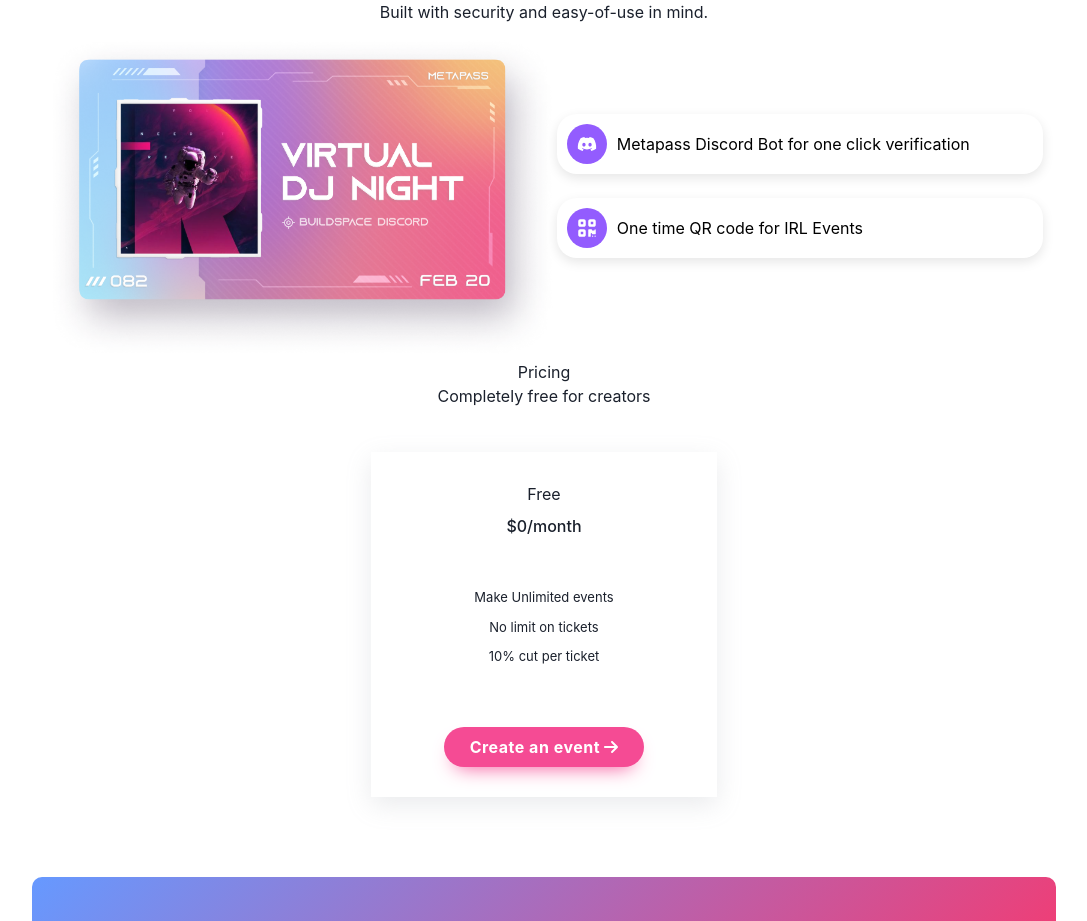
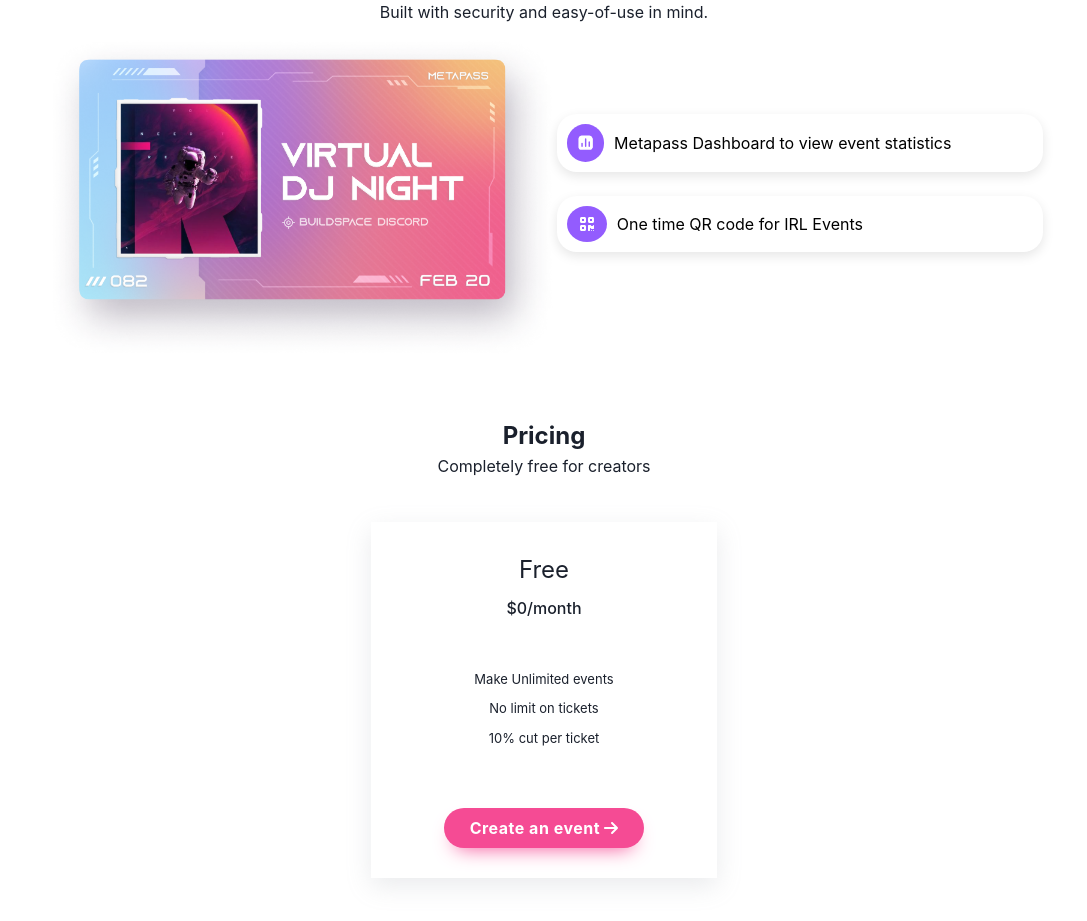
Before and after one commit to shrutipanjwani/metapass-landing, a React (Create React App) app: page / in a window 1280 px wide. Shown: the part 1383-2304 px from the top of the page, without its empty margins (96-1183 px from the left). Built offline with nearby package versions, Linux system fonts and the light colour scheme.

Commit message:
aesthetic

```diff
--- a/src/Components/Main.js
+++ b/src/Components/Main.js
@@ -4,27 +4,22 @@ import GradientButton from "./GradientButton";
 import Button from "./Button";
 import { FontAwesomeIcon } from "@fortawesome/react-fontawesome";
 import { faArrowRight, faQrcode } from "@fortawesome/free-solid-svg-icons";
+// import {} from "@fortawesome/fontawesome-svg-core"
 import token from "../Assets/gate.m4v";
 import live from "../Assets/surf.m4v";
 import ticket from "../Assets/ticket1.png";
-import { faDiscord } from "@fortawesome/free-brands-svg-icons";
+// import { ReactComponent as ChartIcon } from "./chart-svgrepo-com.svg";
 
 const Main = () => {
-
   return (
     <main>
       <div className="features-grid" data-aos="fade-up">
         <div className="feature-image">
-					<video
-						playsInline autoPlay muted loop width={600} src={token}
-					/>
+          <video playsInline autoPlay muted loop width={600} src={token} />
         </div>
         <div className="feature-grid-content">
           <h1>Token gate your events</h1>
-					<p>
-						NFT Tickets to token gate your event in less than 1
-						minute
-					</p>
+          <p>NFT Tickets to token gate your event in less than 1 minute</p>
           <a href="/">
             Learn more <FontAwesomeIcon icon={faArrowRight} />{" "}
           </a>
@@ -32,15 +27,23 @@ const Main = () => {
         <div className="feature-grid-content">
           <h1>Live on Polygon Network</h1>
           <p>
-						We've chosen to go live on Polygon chain as its fast and
-						inexpensive to create events
+            We've chosen to go live on Polygon chain as its fast and inexpensive
+            to create events
           </p>
           <a href="/">
             Learn more <FontAwesomeIcon icon={faArrowRight} />{" "}
           </a>
         </div>
         <div className="feature-image">
-					<video playsInline autoPlay muted loop width={600} src={live} alt="live" />
+          <video
+            playsInline
+            autoPlay
+            muted
+            loop
+            width={600}
+            src={live}
+            alt="live"
+          />
         </div>
       </div>
       <div className="features-method" data-aos="fade-up">
@@ -53,17 +56,25 @@ const Main = () => {
           <div className="method-content">
             <a href="/">
               <div className="method-content-box">
-								<FontAwesomeIcon icon={faDiscord} />
-								<p>
-									Metapass Discord Bot for one click
-									verification
-								</p>
+                <svg
+                  fill="white"
+                  width="8%"
+                  height="5%"
+                  viewBox="0 0 24 24"
+                  radius="0px"
+                  strokeLinecap="square"
+                  xmlns="http://www.w3.org/2000/svg"
+                  enable-background="new 0 0 24 24"
+                >
+                  <path d="M19,2H5C3.3,2,2,3.3,2,5v14c0,1.7,1.3,3,3,3h14c1.7,0,3-1.3,3-3V5C22,3.3,20.7,2,19,2z M8,17c0,0.6-0.4,1-1,1s-1-0.4-1-1v-4c0-0.6,0.4-1,1-1s1,0.4,1,1V17z M13,17c0,0.6-0.4,1-1,1s-1-0.4-1-1V7c0-0.6,0.4-1,1-1s1,0.4,1,1V17z M18,17c0,0.6-0.4,1-1,1s-1-0.4-1-1v-6c0-0.6,0.4-1,1-1s1,0.4,1,1V17z" />
+                </svg>
+                <p>Metapass Dashboard to view event statistics</p>
               </div>
             </a>
             <br />
             <a href="/">
               <div className="method-content-box">
-								<FontAwesomeIcon icon={faQrcode} />
+                <FontAwesomeIcon width="20px" height="20px" icon={faQrcode} />
                 <p>One time QR code for IRL Events</p>
               </div>
             </a>
@@ -85,8 +96,7 @@ const Main = () => {
             </ul>
             <GradientButton>
               <a href="https://app.metapasshq.xyz">
-								Create an event&nbsp;{" "}
-								<FontAwesomeIcon icon={faArrowRight} />{" "}
+                Create an event&nbsp; <FontAwesomeIcon icon={faArrowRight} />{" "}
               </a>
             </GradientButton>
           </div>
--- a/src/Styles/Main.css
+++ b/src/Styles/Main.css
@@ -87,8 +87,7 @@ main {
 
 .features-method .methods-flex .method-content .method-content-box svg {
   padding: 10px;
-  width: 20px;
-  height: 20px;
+
   border-radius: 50%;
   background-color: #935cfe;
   color: var(--white-color);
@@ -115,6 +114,14 @@ main {
   text-align: center;
   margin: 0px;
   padding: 0px;
+  font-size: normal;
+  font-weight: normal;
+
+}
+.pricing h1{
+  margin-top: 5%;
+  font-size: x-large;
+  font-weight: bold;
 }
 .price-flex .on-each-ticket{
   font-size: x-small;
```
Lines whose indentation alone changed are shown as unchanged.
